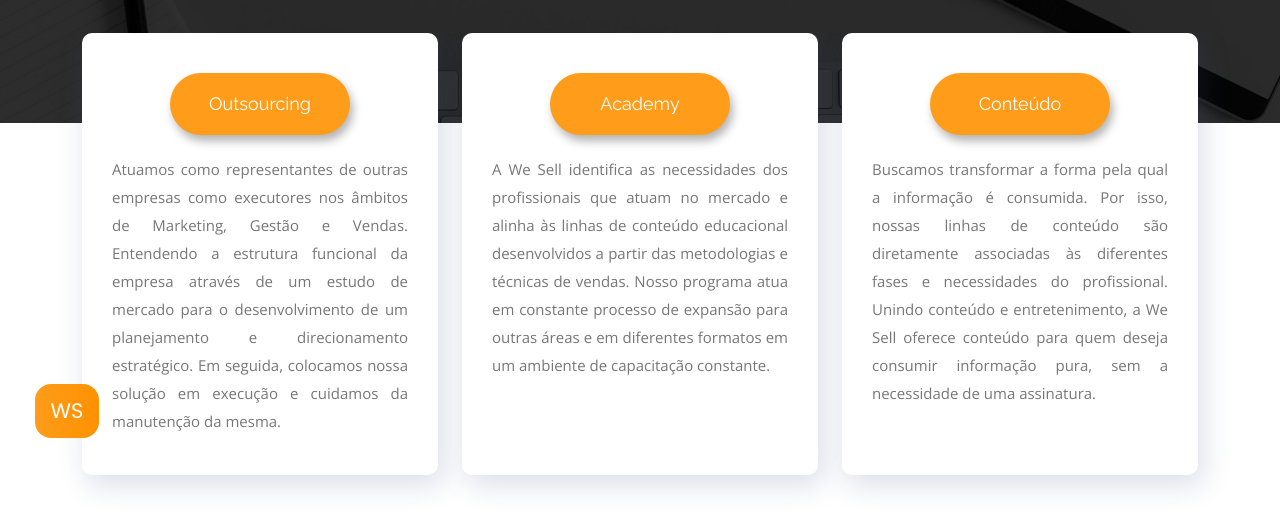
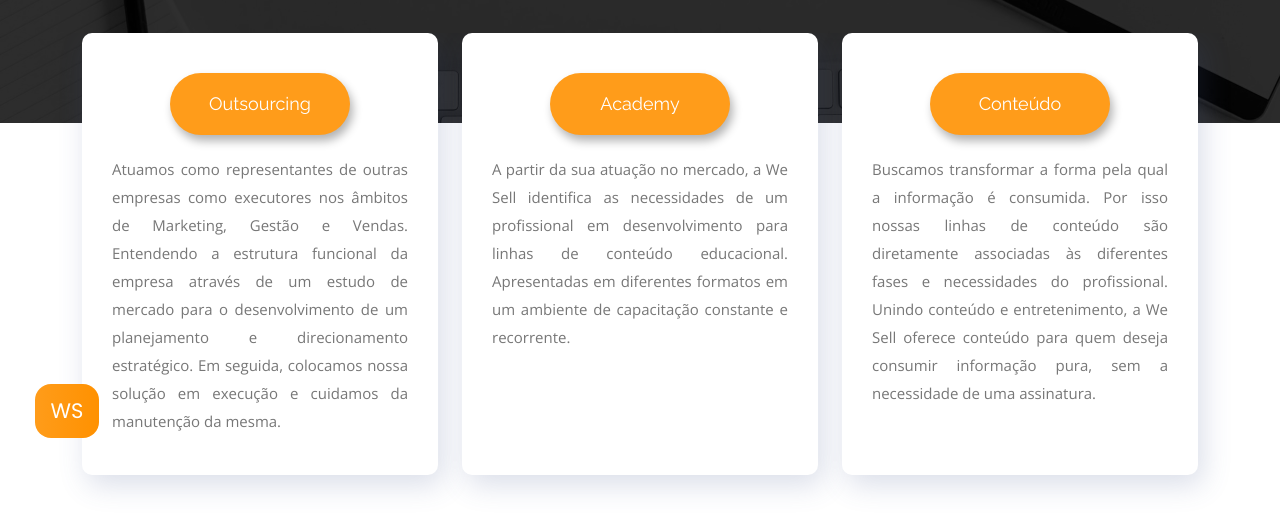
Before and after one commit to vmontanha/Site-lanc-amento-We-Sell, a plain HTML site: page index.html in a window 1280 px wide. Shown: the part 317-846 px from the top of the page. Drawn offline with nearby package versions, Linux system fonts and the light colour scheme.

Commit message:
final commit

```diff
--- a/index.html
+++ b/index.html
@@ -241,7 +241,7 @@
           <div class="col-md-6 col-lg-4 d-flex align-items-stretch mb-5 mb-lg-0" data-aos="fade-up" data-aos-delay="100">
             <div class="icon-box">
               <h4 class="title">Academy</h4>
-              <p class="description">A We Sell identifica as necessidades dos profissionais que atuam no mercado e alinha às linhas de conteúdo educacional desenvolvidos a partir das metodologias e técnicas de vendas. Nosso programa atua em constante processo de expansão para outras áreas e em diferentes formatos em um ambiente de capacitação constante.
+              <p class="description">A partir da sua atuação no mercado, a We Sell identifica as necessidades de um profissional em desenvolvimento para linhas de conteúdo educacional. Apresentadas em diferentes formatos em um ambiente de capacitação constante e recorrente.
               </p>
             </div>
           </div>
@@ -249,7 +249,7 @@
           <div class="col-md-6 col-lg-4 d-flex align-items-stretch mb-5 mb-lg-0" data-aos="fade-up" data-aos-delay="200">
             <div class="icon-box">
               <h4 class="title">Conteúdo</h4>
-              <p class="description">Buscamos transformar a forma pela qual a informação é consumida. Por isso, nossas linhas de conteúdo são diretamente associadas às diferentes fases e necessidades do profissional. Unindo conteúdo e entretenimento, a We Sell oferece conteúdo para quem deseja consumir informação pura, sem a necessidade de uma assinatura.
+              <p class="description">Buscamos transformar a forma pela qual a informação é consumida. Por isso nossas linhas de conteúdo são diretamente associadas às diferentes fases e necessidades do profissional. Unindo conteúdo e entretenimento, a We Sell oferece conteúdo para quem deseja consumir informação pura, sem a necessidade de uma assinatura.
               </p>
             </div>
           </div>
```
Also changed, not shown: 2 other files.
